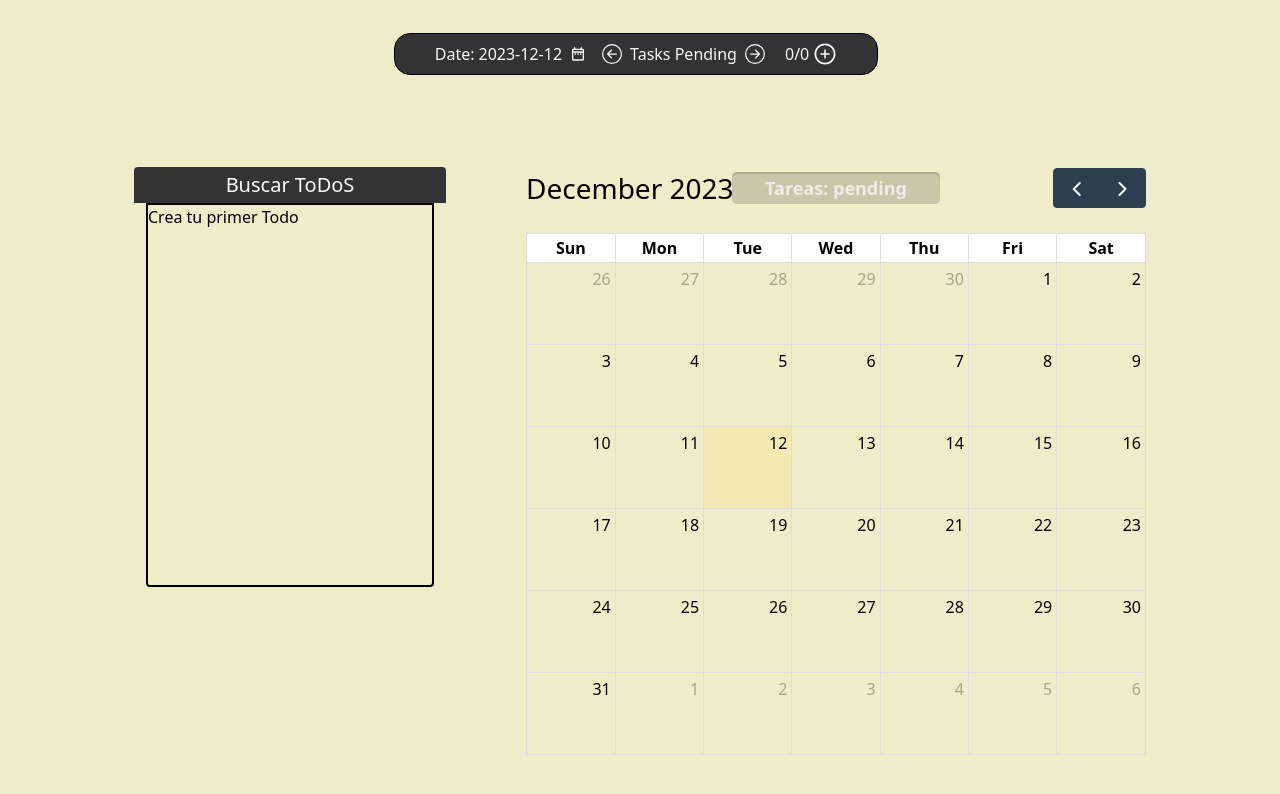
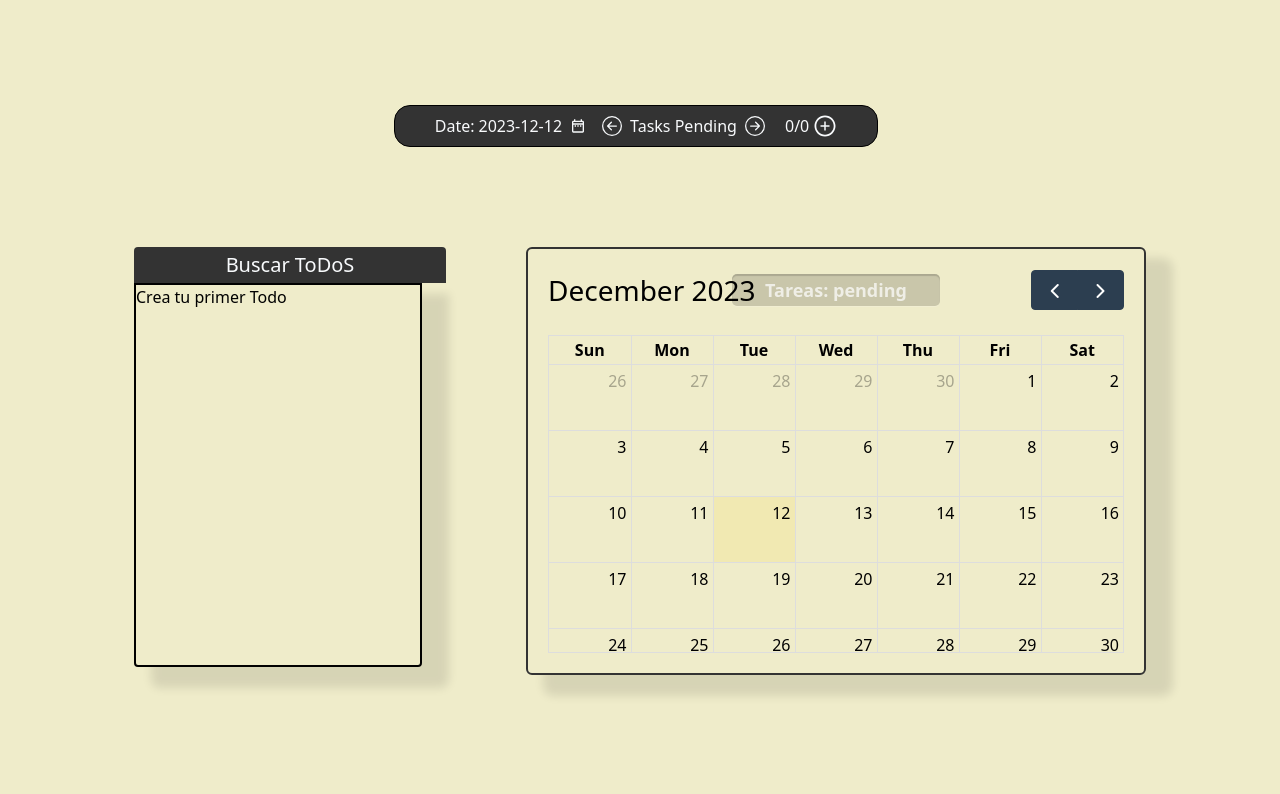
Before and after one commit to MacDuki/organizador-personal, a React (Vite) app: page / in a window 1280 px wide. Shown: the top 794 px of the page. Built offline with nearby package versions, Linux system fonts and the light colour scheme.

Commit message:
im tired

```diff
--- a/src/LeftSection/TaskItem/TaskItem.jsx
+++ b/src/LeftSection/TaskItem/TaskItem.jsx
@@ -1,6 +1,5 @@
 import { motion } from "framer-motion";
-import { React, useContext, useEffect, useState } from "react";
-import { generalContext } from "../../functions/GeneralContext";
+import { React, useEffect, useState } from "react";
 import { TaskItemButtons } from "../TaskItemButtons/TaskItemButtons";
 
 function TaskItem({
@@ -11,9 +10,8 @@ function TaskItem({
 	handleClickEliminate,
 	section,
 }) {
-	const { allCompletedTodos, allRemovedTodos } = useContext(generalContext);
 	const [backGroundColorVariable, setBackGroundColorVariable] =
-		useState("bg-transparent");
+		useState("bg-beige");
 	const [forceUpdateLi, setForceUpdateLi] = useState(0);
 
 	useEffect(() => {
--- a/src/LeftSection/TaskList/TaskList.jsx
+++ b/src/LeftSection/TaskList/TaskList.jsx
@@ -4,7 +4,7 @@ function TaskList({ children }) {
 	return (
 		<ul
 			id='listToDoLeft'
-			className='flex flex-col w-72 border-2 border-black h-96 overflow-y-scroll overflow-x-hidden pr-8 p-0 mt-0 mb-0 rounded-b'>
+			className='flex flex-col w-72 border-2 border-black h-96 overflow-y-scroll overflow-x-hidden pr-8 p-0 mt-0 mb-0 rounded-b shadow-calendar'>
 			{children}
 		</ul>
 	);
--- a/src/NavBar/App/NavBar.jsx
+++ b/src/NavBar/App/NavBar.jsx
@@ -9,7 +9,7 @@ function NavBar() {
 	return (
 		<motion.nav
 			className={
-				"w-auto h-auto relative top-2 z-50 inline-flex justify-center items-center"
+				"w-auto h-auto relative z-50 inline-flex justify-center items-center"
 			}>
 			<AnimatePresence>
 				{!showPanel ? (
--- a/src/PrincipalApp.jsx
+++ b/src/PrincipalApp.jsx
@@ -5,10 +5,10 @@ import { GeneralContext } from "./functions/GeneralContext.jsx";
 
 function PrincipalApp() {
 	return (
-		<main className='w-full min-h-screen flex flex-col justify-center  bg-beige '>
+		<main className='w-full min-h-screen flex flex-col justify-center  bg-beige  '>
 			<GeneralContext>
 				<NavBar />
-				<section className='w-full h-auto flex justify-center items-start gap-20 px-5 py-5'>
+				<section className='flex justify-center items-start gap-20 px-5 py-5'>
 					<LeftApp />
 					<RightApp />
 				</section>
--- a/src/RightSection/Calendar/Calendar.jsx
+++ b/src/RightSection/Calendar/Calendar.jsx
@@ -13,10 +13,46 @@ function Calendar(props) {
 		section,
 		showPanelDay,
 		setShowPanelDay,
+		setDayPanelSelected,
 	} = React.useContext(generalContext);
 
 	const [allTasks, setAllTasks] = React.useState(true);
 	const [calendarEvents, setCalendarEvents] = React.useState();
+
+	let eventsValues;
+	let eventsDaySelected;
+	const handleDaySelected = (arg) => {
+		setDayPanelSelected(arg.dateStr);
+		if (allTasks) {
+			eventsDaySelected = todos.filter((todo) => todo.date === arg.dateStr);
+		} else {
+			if (section === "pending") {
+				eventsDaySelected = allPendingTodos.filter(
+					(todo) => todo.date === arg.dateStr
+				);
+			} else if (section === "completed") {
+				eventsDaySelected = allCompletedTodos.filter(
+					(todo) => todo.date === arg.dateStr
+				);
+			} else {
+				eventsDaySelected = allRemovedTodos.filter(
+					(todo) => todo.date === arg.dateStr
+				);
+			}
+		}
+
+		eventsValues = eventsDaySelected.map((event) => [
+			event.text,
+			event.date,
+			event.color,
+			event.detailed,
+			event.completed,
+			event.removed,
+		]);
+		props.setPropertyEventsValues(eventsValues);
+
+		setShowPanelDay(!showPanelDay);
+	};
 	useEffect(() => {
 		let updatedCalendarList;
 		if (allTasks) {
@@ -59,40 +95,6 @@ function Calendar(props) {
 		allTasks,
 	]);
 
-	let eventsDaySelected;
-	let eventsValues;
-	const handleDaySelected = (arg) => {
-		if (allTasks) {
-			eventsDaySelected = todos.filter((todo) => todo.date === arg.dateStr);
-		} else {
-			if (section === "pending") {
-				eventsDaySelected = allPendingTodos.filter(
-					(todo) => todo.date === arg.dateStr
-				);
-			} else if (section === "completed") {
-				eventsDaySelected = allCompletedTodos.filter(
-					(todo) => todo.date === arg.dateStr
-				);
-			} else {
-				eventsDaySelected = allRemovedTodos.filter(
-					(todo) => todo.date === arg.dateStr
-				);
-			}
-		}
-
-		eventsValues = eventsDaySelected.map((event) => [
-			event.text,
-			event.date,
-			event.color,
-			event.detailed,
-			event.completed,
-			event.removed,
-		]);
-		props.setPropertyEventsValues(eventsValues);
-
-		setShowPanelDay(!showPanelDay);
-	};
-
 	useEffect(() => {
 		const eventsDaySelected = todos.filter(
 			(todo) => todo.date === props.propertyEventsValues[0]?.[1]
@@ -101,8 +103,8 @@ function Calendar(props) {
 		eventsValues = eventsDaySelected.map((event) => [
 			event.text,
 			event.date,
+			event.detailed,
 			event.color,
-			event.detailed,
 			event.completed,
 			event.removed,
 		]);
@@ -121,8 +123,8 @@ function Calendar(props) {
 	return (
 		<>
 			{!showPanelDay && (
-				<article className='relative flex flex-col items-center justify-center'>
-					<div className='customCheckBoxHolderCalendar absolute top-0 flex items-center justify-center gap-5'>
+				<article className='w-full relative flex flex-col items-center justify-center shadow-calendar rounded-md p-5  border-2 border-wange'>
+					<div className='customCheckBoxHolderCalendar inline-flex absolute top-5 z-50  mx-0'>
 						<input
 							type='checkbox'
 							checked={!allTasks}
@@ -140,19 +142,20 @@ function Calendar(props) {
 							</div>
 						</label>
 					</div>
+					<div className='relative w-full h-96'>
 						<FullCalendar
 							headerToolbar={{
 								end: "prev,next",
 							}}
-						aspectRatio={4}
 							plugins={[dayGridPlugin, interactionPlugin]}
 							events={calendarEvents}
-						height='auto'
+							height='100%'
 							selectable
 							eventInteractive
 							eventDisplay='list-item'
 							dateClick={handleDaySelected}
 						/>
+					</div>
 				</article>
 			)}
 		</>
--- a/src/RightSection/PanelDay/PanelDay.jsx
+++ b/src/RightSection/PanelDay/PanelDay.jsx
@@ -6,25 +6,36 @@ import { IoIosCloseCircleOutline } from "react-icons/io";
 import { MdOutlineTaskAlt } from "react-icons/md";
 import { generalContext } from "../../functions/GeneralContext";
 function PanelDay(props) {
-	const { handleTodoActions, setShowPanelDay, showPanelDay } =
+	const { handleTodoActions, setShowPanelDay, showPanelDay, dayPanelSelected } =
 		React.useContext(generalContext);
 	return (
 		<AnimatePresence>
+			<div className='w-full'>
 				{showPanelDay && (
 					<motion.article
 						initial={{ scale: 0 }}
 						animate={{ scale: 1 }}
 						exit={{ scale: 0 }}
 						transition={{ ease: "easeOut", duration: 0.35 }}
-					className='border-2 border-black'>
+						className='w-full min-h-96 relative flex flex-col items-center justify-center shadow-calendar rounded-md p-5 overflow-y-scroll  border-2 border-wange'>
+						<div className=' w-full h-96'>
 							<IoIosCloseCircleOutline
+								className='cursor-pointer mx-auto my-5 w-5 h-auto'
 								onClick={() => {
 									setShowPanelDay(!showPanelDay);
 								}}
 							/>
+							<p>
+								FECHA
+								{dayPanelSelected}
+							</p>
 							{props.propertyEventsValues.map((value, index) => (
-						<div key={index} className='border-2 border-black'>
-							{value}
+								<>
+									<div
+										key={index}
+										className='border-2 border-black w-3/4 mx-auto transition duration-500 ease-in-out animate-color-change'
+										style={{ backgroundColor: value[3] }}>
+										<p>{value[0]}</p>
 										{value[4] ? (
 											<div className='flex flex-row '>
 												Completado
@@ -79,9 +90,12 @@ function PanelDay(props) {
 											</div>
 										)}
 									</div>
+								</>
 							))}
+						</div>
 					</motion.article>
 				)}
+			</div>
 		</AnimatePresence>
 	);
 }
--- a/src/functions/GeneralContext.jsx
+++ b/src/functions/GeneralContext.jsx
@@ -1,3 +1,4 @@
+import { motion } from "framer-motion";
 import React, { useEffect } from "react";
 import { TaskItem } from "../LeftSection/TaskItem/TaskItem";
 import { TaskList } from "../LeftSection/TaskList/TaskList";
@@ -194,7 +195,11 @@ function GeneralContext({ children }) {
 
 	function renderContent() {
 		return (
-			<>
+			<motion.div
+				initial={{ scale: 0 }}
+				animate={{ scale: 1 }}
+				transition={{ ease: "easeOut", duration: 0.35 }}
+				className=' h-96'>
 				<input
 					placeholder='Buscar ToDoS'
 					className='text-xl w-full bg-wange rounded-t text-slate-50 px-2 py-1 placeholder:text-slate-50 placeholder:text-center focus:placeholder-transparent focus:outline-none'
@@ -207,7 +212,7 @@ function GeneralContext({ children }) {
 						? sectionComponents[section]() /*Linea 214*/
 						: null}
 				</TaskList>
-			</>
+			</motion.div>
 		);
 	}
 
@@ -224,8 +229,10 @@ function GeneralContext({ children }) {
 
 	const [selectDayPanel, setSelectDayPanel] = React.useState(false);
 	const [selectedDay, setSelectedDay] = React.useState();
-	const [eventsDayLeft, setEventsDayLeft] = React.useState();
+	const [dayPanelSelected, setDayPanelSelected] = React.useState();
+
 	const [showPanelDay, setShowPanelDay] = React.useState(false);
+
 	return (
 		<generalContext.Provider
 			value={{
@@ -261,6 +268,8 @@ function GeneralContext({ children }) {
 				setSelectedDay,
 				showPanelDay,
 				setShowPanelDay,
+				dayPanelSelected,
+				setDayPanelSelected,
 			}}>
 			{children}
 		</generalContext.Provider>
--- a/src/output.css
+++ b/src/output.css
@@ -544,10 +544,6 @@ video {
   --tw-backdrop-sepia:  ;
 }
 
-.fixed {
-  position: fixed;
-}
-
 .absolute {
   position: absolute;
 }
@@ -556,41 +552,49 @@ video {
   position: relative;
 }
 
-.left-48 {
-  left: 12rem;
-}
-
-.top-1 {
-  top: 0.25rem;
-}
-
-.top-1\.5 {
-  top: 0.375rem;
-}
-
 .top-2 {
   top: 0.5rem;
 }
 
-.top-3 {
-  top: 0.75rem;
+.top-5 {
+  top: 1.25rem;
 }
 
 .top-0 {
   top: 0px;
 }
 
-.left-0 {
-  left: 0px;
+.z-50 {
+  z-index: 50;
 }
 
-.z-50 {
-  z-index: 50;
+.m-0 {
+  margin: 0px;
 }
 
 .mx-2 {
   margin-left: 0.5rem;
   margin-right: 0.5rem;
+}
+
+.my-auto {
+  margin-top: auto;
+  margin-bottom: auto;
+}
+
+.mx-0 {
+  margin-left: 0px;
+  margin-right: 0px;
+}
+
+.mx-auto {
+  margin-left: auto;
+  margin-right: auto;
+}
+
+.my-5 {
+  margin-top: 1.25rem;
+  margin-bottom: 1.25rem;
 }
 
 .mb-0 {
@@ -625,8 +629,12 @@ video {
   margin-top: 5rem;
 }
 
-.block {
-  display: block;
+.mb-1 {
+  margin-bottom: 0.25rem;
+}
+
+.mb-5 {
+  margin-bottom: 1.25rem;
 }
 
 .flex {
@@ -653,8 +661,24 @@ video {
   height: auto;
 }
 
+.h-1\/2 {
+  height: 50%;
+}
+
+.max-h-96 {
+  max-height: 24rem;
+}
+
+.max-h-80 {
+  max-height: 20rem;
+}
+
 .min-h-screen {
   min-height: 100vh;
+}
+
+.min-h-96 {
+  min-height: 24rem;
 }
 
 .w-44 {
@@ -685,16 +709,12 @@ video {
   width: 100%;
 }
 
-.w-screen {
-  width: 100vw;
+.w-1\/2 {
+  width: 50%;
 }
 
-.w-16 {
-  width: 4rem;
-}
-
-.w-36 {
-  width: 9rem;
+.w-3\/4 {
+  width: 75%;
 }
 
 .min-w-40 {
@@ -739,6 +759,10 @@ video {
   align-items: center;
 }
 
+.justify-start {
+  justify-content: flex-start;
+}
+
 .justify-center {
   justify-content: center;
 }
@@ -767,12 +791,20 @@ video {
   gap: 1.25rem;
 }
 
+.overflow-hidden {
+  overflow: hidden;
+}
+
 .overflow-x-hidden {
   overflow-x: hidden;
 }
 
 .overflow-y-scroll {
   overflow-y: scroll;
+}
+
+.overscroll-none {
+  overscroll-behavior: none;
 }
 
 .rounded-2xl {
@@ -809,6 +841,22 @@ video {
   border-bottom-width: 1px;
 }
 
+.border-l-2 {
+  border-left-width: 2px;
+}
+
+.border-t-2 {
+  border-top-width: 2px;
+}
+
+.border-b-2 {
+  border-bottom-width: 2px;
+}
+
+.border-r-2 {
+  border-right-width: 2px;
+}
+
 .border-black {
   --tw-border-opacity: 1;
   border-color: rgb(0 0 0 / var(--tw-border-opacity));
@@ -817,6 +865,11 @@ video {
 .border-neavy-b {
   --tw-border-opacity: 1;
   border-color: rgb(247 160 114 / var(--tw-border-opacity));
+}
+
+.border-wange {
+  --tw-border-opacity: 1;
+  border-color: rgb(51 51 51 / var(--tw-border-opacity));
 }
 
 .bg-beige {
@@ -848,13 +901,16 @@ video {
   background-color: rgb(51 51 51 / var(--tw-bg-opacity));
 }
 
-.bg-black {
-  --tw-bg-opacity: 1;
-  background-color: rgb(0 0 0 / var(--tw-bg-opacity));
+.p-0 {
+  padding: 0px;
 }
 
-.p-0 {
-  padding: 0px;
+.p-5 {
+  padding: 1.25rem;
+}
+
+.p-20 {
+  padding: 5rem;
 }
 
 .px-10 {
@@ -920,11 +976,6 @@ video {
   line-height: 1.75rem;
 }
 
-.text-9xl {
-  font-size: 8rem;
-  line-height: 1;
-}
-
 .text-slate-50 {
   --tw-text-opacity: 1;
   color: rgb(248 250 252 / var(--tw-text-opacity));
@@ -933,11 +984,6 @@ video {
 .text-wange {
   --tw-text-opacity: 1;
   color: rgb(51 51 51 / var(--tw-text-opacity));
-}
-
-.text-beige {
-  --tw-text-opacity: 1;
-  color: rgb(239 236 202 / var(--tw-text-opacity));
 }
 
 .placeholder-black::-moz-placeholder {
@@ -950,6 +996,12 @@ video {
   color: rgb(0 0 0 / var(--tw-placeholder-opacity));
 }
 
+.shadow-calendar {
+  --tw-shadow: 22px 16px 10px 5px rgba(0,0,0,0.1);
+  --tw-shadow-colored: 22px 16px 10px 5px var(--tw-shadow-color);
+  box-shadow: var(--tw-ring-offset-shadow, 0 0 #0000), var(--tw-ring-shadow, 0 0 #0000), var(--tw-shadow);
+}
+
 .filter {
   filter: var(--tw-blur) var(--tw-brightness) var(--tw-contrast) var(--tw-grayscale) var(--tw-hue-rotate) var(--tw-invert) var(--tw-saturate) var(--tw-sepia) var(--tw-drop-shadow);
 }
@@ -960,6 +1012,14 @@ video {
   transition-property: color, background-color, border-color, text-decoration-color, fill, stroke, opacity, box-shadow, transform, filter, backdrop-filter, -webkit-backdrop-filter;
   transition-timing-function: cubic-bezier(0.4, 0, 0.2, 1);
   transition-duration: 150ms;
+}
+
+.duration-500 {
+  transition-duration: 500ms;
+}
+
+.ease-in-out {
+  transition-timing-function: cubic-bezier(0.4, 0, 0.2, 1);
 }
 
 .placeholder\:text-center::-moz-placeholder {
--- a/tailwind.config.js
+++ b/tailwind.config.js
@@ -19,6 +19,9 @@ export default {
 			borderWidth: {
 				1: "1px",
 			},
+			boxShadow: {
+				calendar: "22px 16px 10px 5px rgba(0,0,0,0.1)",
+			},
 		},
 	},
 	plugins: [],
```
Lines whose indentation alone changed are shown as unchanged.
